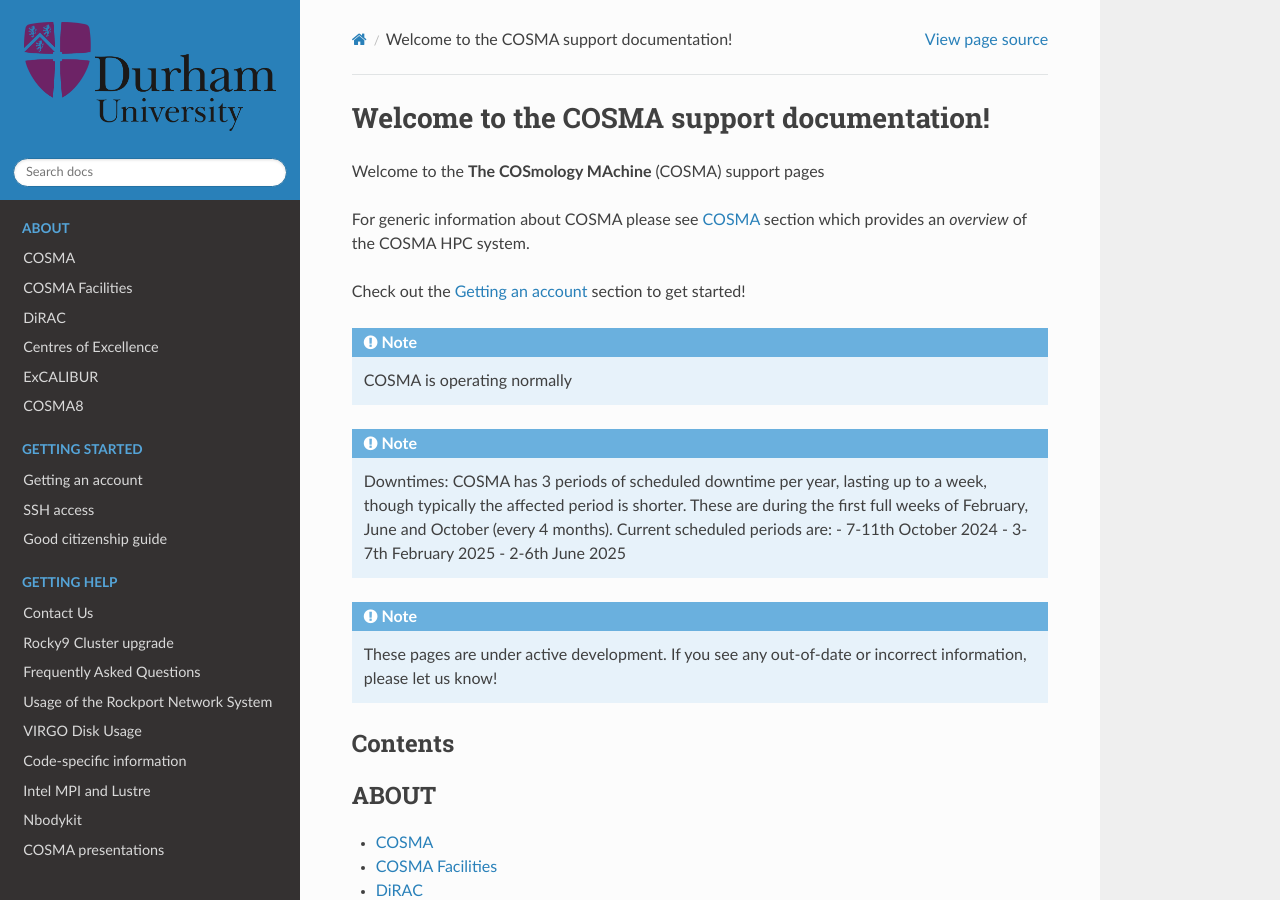
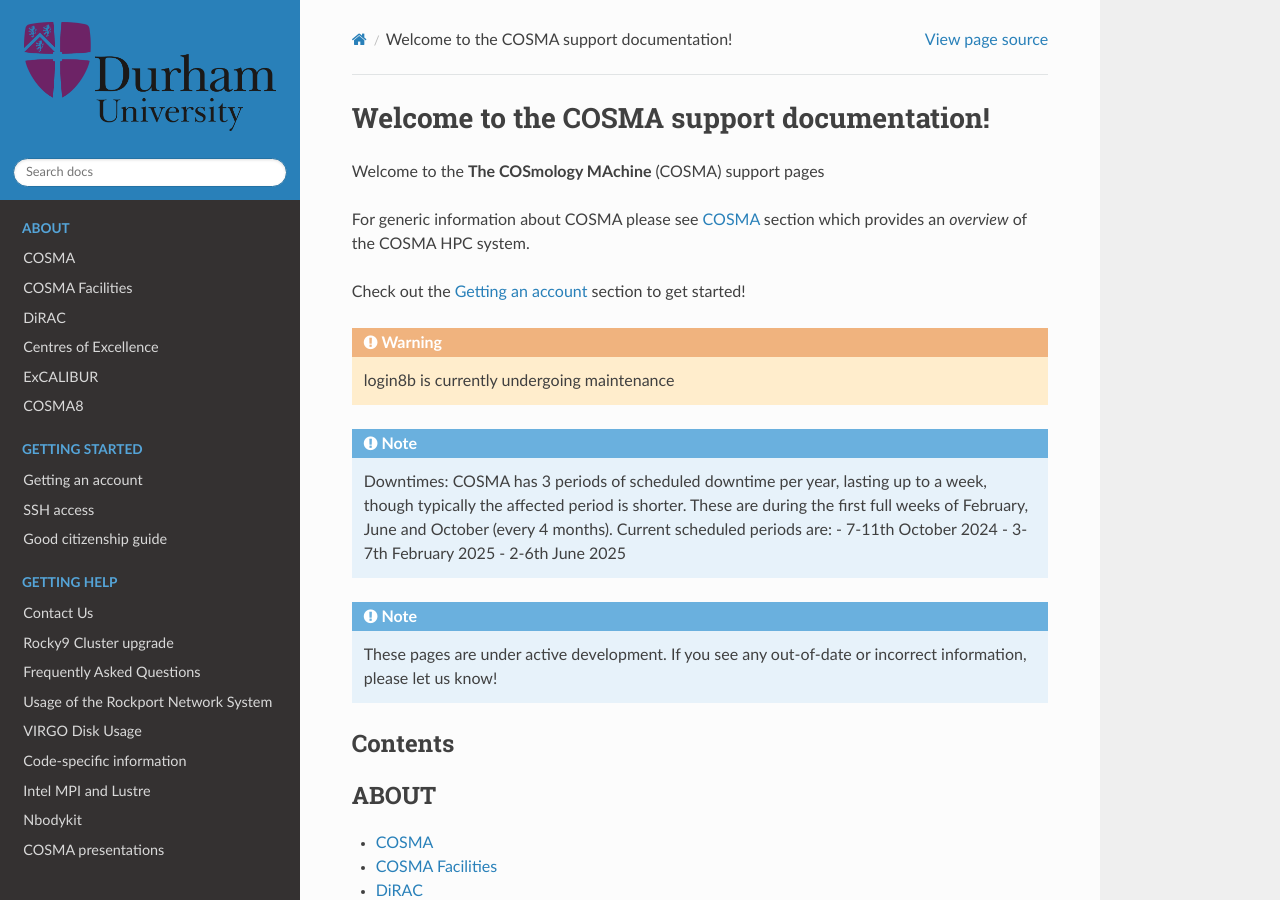
Before and after one commit to agb32/cosmadoc, a Sphinx documentation site: the page built from docs/source/index.rst, in a window 1280 px wide and 900 px high. Built offline with Sphinx 7.4.7 and the Read the Docs theme 3.1.0, drawn with Linux system fonts in a browser that asks for light colours.

Commit message:
status-updated

```diff
--- a/docs/source/index.rst
+++ b/docs/source/index.rst
@@ -8,9 +8,9 @@
 
 Check out the :doc:`account` section to get started!
 
-.. note::
+.. warning::
 
-   COSMA is operating normally
+   login8b is currently undergoing maintenance
 
 .. note::
 
```
